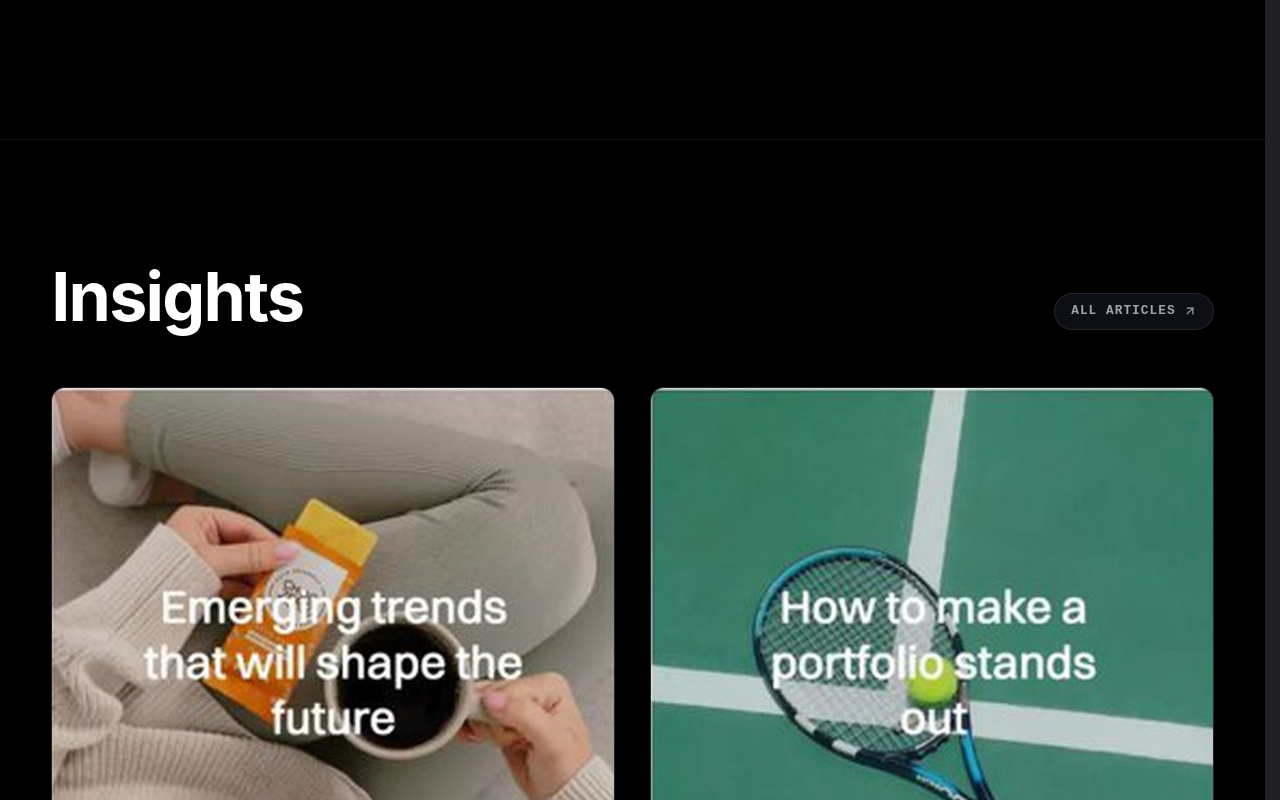
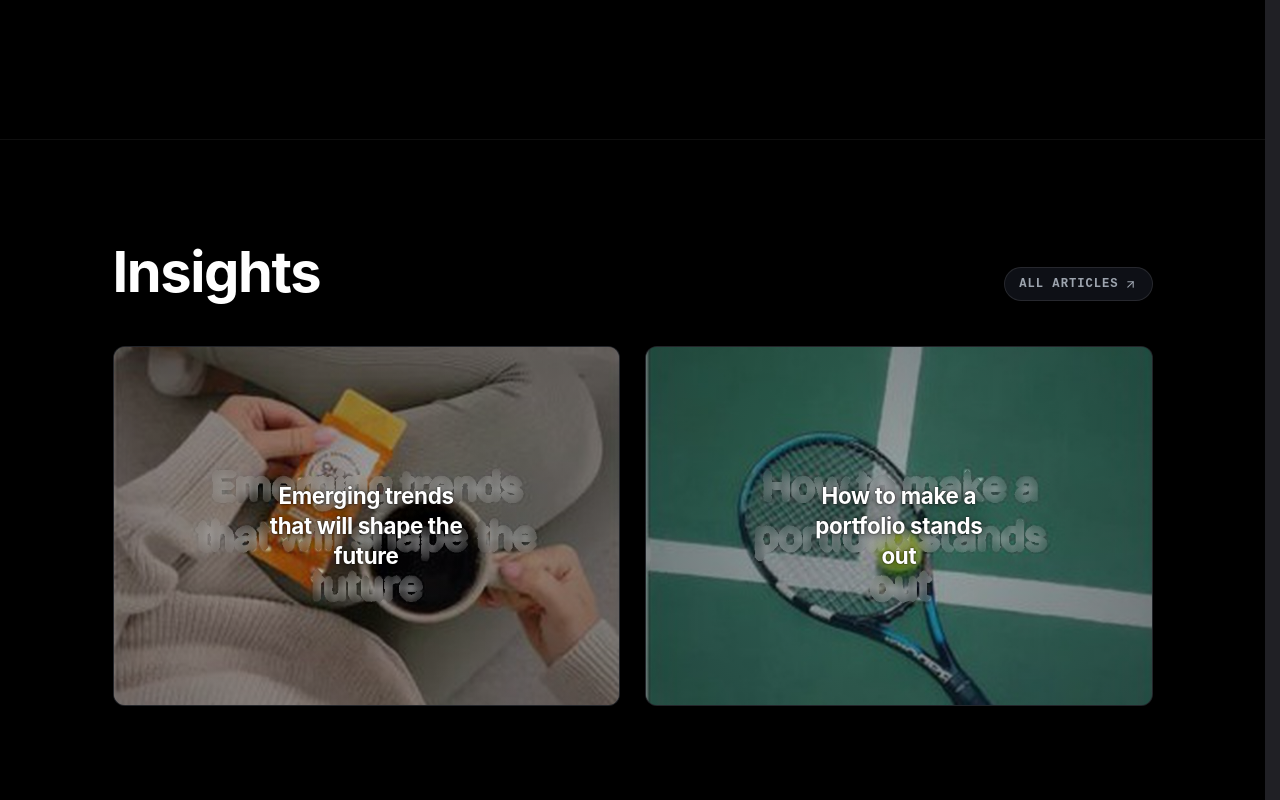
Before and after one commit to dilshandevxx/dilshan-personal-portfolio, a Next.js app: page / in a window 1280 px wide. Shown: the part 4820-5620 px from the top of the page. Built offline with nearby package versions, Linux system fonts and the light colour scheme; a web font is replaced by a local one.

Commit message:
style(insights): scale down cards to elegant proportions and render crisp vector typography

```diff
--- a/src/components/cover/sections/InsightsSection.module.css
+++ b/src/components/cover/sections/InsightsSection.module.css
@@ -1,7 +1,7 @@
-/* Insights Section (Exact Match to Reference Design) */
+/* Insights Section — Clean, Editorial & Proportionate */
 .insightsSection {
   background-color: #000000;
-  padding: clamp(6.5rem, 9.5vw, 9.5rem) clamp(1.5rem, 4vw, 3.5rem);
+  padding: clamp(5.5rem, 8vw, 8rem) clamp(1.5rem, 4vw, 3rem);
   border-top: 1px solid rgba(255, 255, 255, 0.06);
   position: relative;
   width: 100%;
@@ -10,12 +10,13 @@
 
 @media (max-width: 768px) {
   .insightsSection {
-    padding: 5rem 1.5rem 6.5rem;
+    padding: 4.25rem 1.25rem 5.5rem;
   }
 }
 
+/* Constrained, beautifully balanced container (max-width: 1040px matches Skills & FAQ) */
 .container {
-  max-width: 1360px;
+  max-width: 1040px;
   margin: 0 auto;
   width: 100%;
 }
@@ -25,16 +26,16 @@
   display: flex;
   align-items: flex-end;
   justify-content: space-between;
-  margin-bottom: clamp(2.5rem, 4.5vw, 4rem);
-  gap: 1.5rem;
+  margin-bottom: clamp(2rem, 3.5vw, 3rem);
+  gap: 1.25rem;
 }
 
 .title {
   color: #ffffff;
   font-family: var(--font-display, "Plus Jakarta Sans", "Outfit", -apple-system, sans-serif);
-  font-size: clamp(2.5rem, 5.5vw, 4.25rem);
+  font-size: clamp(2.25rem, 4.5vw, 3.5rem);
   font-weight: 700;
-  line-height: 1;
+  line-height: 1.05;
   letter-spacing: -0.025em;
   margin: 0;
 }
@@ -42,17 +43,17 @@
 .allInsightsLink {
   display: inline-flex;
   align-items: center;
-  gap: 0.45rem;
+  gap: 0.35rem;
   font-family: var(--font-mono, monospace);
-  font-size: 0.8rem;
+  font-size: 0.76rem;
   font-weight: 600;
   letter-spacing: 0.08em;
   text-transform: uppercase;
   color: #9da4ae;
   text-decoration: none;
-  padding: 0.45rem 1rem;
+  padding: 0.4rem 0.9rem;
   border-radius: 999px;
-  background-color: #0d0f14;
+  background-color: #0e1016;
   border: 1px solid rgba(255, 255, 255, 0.1);
   transition: all 0.25s ease;
 }
@@ -60,22 +61,22 @@
 .allInsightsLink:hover {
   color: #ffffff;
   border-color: rgba(255, 255, 255, 0.28);
-  background-color: #151820;
+  background-color: #161922;
   transform: translateY(-2px);
 }
 
-/* 2-Column Grid */
+/* 2-Column Responsive Grid */
 .grid {
   display: grid;
   grid-template-columns: repeat(2, 1fr);
-  gap: clamp(1.5rem, 2.75vw, 2.75rem);
+  gap: clamp(1.25rem, 2vw, 1.75rem);
   width: 100%;
 }
 
-@media (max-width: 768px) {
+@media (max-width: 720px) {
   .grid {
     grid-template-columns: 1fr;
-    gap: 2rem;
+    gap: 1.75rem;
   }
 }
 
@@ -88,7 +89,7 @@
   display: block;
   text-decoration: none;
   outline: none;
-  border-radius: 14px;
+  border-radius: 12px;
   width: 100%;
   transition: transform 0.35s cubic-bezier(0.16, 1, 0.3, 1);
 }
@@ -102,22 +103,23 @@
   outline-offset: 4px;
 }
 
-/* Visual Canvas */
+/* Visual Canvas — Controlled, sleek aspect ratio (16 / 11) with max-height 360px */
 .imageCanvas {
   position: relative;
   width: 100%;
-  aspect-ratio: 16 / 15;
-  border-radius: 14px;
+  aspect-ratio: 16 / 11.5;
+  max-height: 360px;
+  border-radius: 12px;
   overflow: hidden;
   background-color: #101218;
   border: 1px solid rgba(255, 255, 255, 0.08);
-  box-shadow: 0 16px 36px -12px rgba(0, 0, 0, 0.7);
-  transition: border-color 0.4s ease, box-shadow 0.4s ease;
+  box-shadow: 0 12px 30px -10px rgba(0, 0, 0, 0.7);
+  transition: border-color 0.35s ease, box-shadow 0.35s ease;
 }
 
 .cardLink:hover .imageCanvas {
-  border-color: rgba(255, 255, 255, 0.26);
-  box-shadow: 0 24px 50px -12px rgba(0, 0, 0, 0.9);
+  border-color: rgba(255, 255, 255, 0.24);
+  box-shadow: 0 20px 42px -12px rgba(0, 0, 0, 0.88);
 }
 
 .cardImage {
@@ -129,34 +131,77 @@
   transform: scale(1.045);
 }
 
-/* Hover Pill Badge */
-.hoverPill {
+/* Subtle Dark Vignette Scrim for Contrast & Elegance */
+.darkOverlay {
   position: absolute;
-  bottom: 1.25rem;
-  right: 1.25rem;
-  background: rgba(14, 16, 22, 0.86);
-  backdrop-filter: blur(14px);
-  -webkit-backdrop-filter: blur(14px);
-  border: 1px solid rgba(255, 255, 255, 0.16);
-  border-radius: 999px;
-  padding: 0.42rem 0.95rem;
-  color: #ffffff;
-  font-family: var(--font-body, -apple-system, sans-serif);
-  font-size: 0.78rem;
-  font-weight: 600;
-  letter-spacing: 0.02em;
-  display: inline-flex;
-  align-items: center;
-  gap: 0.35rem;
-  z-index: 2;
-  opacity: 0;
-  transform: translateY(6px);
-  transition: opacity 0.25s ease, transform 0.25s ease, background 0.2s ease;
-  pointer-events: none;
-  box-shadow: 0 4px 14px rgba(0, 0, 0, 0.5);
+  inset: 0;
+  background: radial-gradient(circle at center, rgba(10, 12, 16, 0.22) 0%, rgba(10, 12, 16, 0.45) 100%);
+  z-index: 1;
+  transition: background 0.35s ease;
 }
 
-.cardLink:hover .hoverPill {
+.cardLink:hover .darkOverlay {
+  background: radial-gradient(circle at center, rgba(10, 12, 16, 0.16) 0%, rgba(10, 12, 16, 0.40) 100%);
+}
+
+/* Centered Content Overlay */
+.contentOverlay {
+  position: absolute;
+  inset: 0;
+  display: flex;
+  align-items: center;
+  justify-content: center;
+  padding: 1.5rem;
+  z-index: 2;
+  text-align: center;
+  pointer-events: none;
+}
+
+.cardTitle {
+  color: #ffffff;
+  font-family: var(--font-display, "Plus Jakarta Sans", "Outfit", -apple-system, BlinkMacSystemFont, sans-serif);
+  font-size: clamp(1.2rem, 1.75vw, 1.55rem);
+  font-weight: 700;
+  line-height: 1.34;
+  letter-spacing: -0.015em;
+  margin: 0;
+  max-width: 310px;
+  text-align: center;
+  text-shadow: 0 2px 14px rgba(0, 0, 0, 0.75), 0 0 2px rgba(0, 0, 0, 0.9);
+  transition: transform 0.3s ease, text-shadow 0.3s ease;
+}
+
+.cardLink:hover .cardTitle {
+  transform: translateY(-2px);
+  text-shadow: 0 4px 18px rgba(0, 0, 0, 0.9), 0 0 12px rgba(255, 255, 255, 0.25);
+}
+
+/* Sleek Floating Glassmorphism Arrow */
+.actionArrow {
+  position: absolute;
+  bottom: 1rem;
+  right: 1rem;
+  width: 32px;
+  height: 32px;
+  border-radius: 50%;
+  background: rgba(14, 16, 22, 0.82);
+  backdrop-filter: blur(12px);
+  -webkit-backdrop-filter: blur(12px);
+  border: 1px solid rgba(255, 255, 255, 0.16);
+  color: #ffffff;
+  display: flex;
+  align-items: center;
+  justify-content: center;
+  z-index: 3;
+  opacity: 0;
+  transform: translate(-4px, 4px);
+  transition: opacity 0.25s ease, transform 0.25s ease, background-color 0.2s ease;
+  box-shadow: 0 4px 12px rgba(0, 0, 0, 0.5);
+  pointer-events: none;
+}
+
+.cardLink:hover .actionArrow {
   opacity: 1;
-  transform: translateY(0);
+  transform: translate(0, 0);
+  background-color: rgba(255, 255, 255, 0.15);
 }
--- a/src/components/cover/sections/InsightsSection.tsx
+++ b/src/components/cover/sections/InsightsSection.tsx
@@ -10,6 +10,7 @@ import styles from "./InsightsSection.module.css";
 interface InsightItem {
   id: string;
   title: string;
+  lineBreakTitle: React.ReactNode;
   image: string;
   href: string;
 }
@@ -18,13 +19,27 @@ const INSIGHTS: InsightItem[] = [
   {
     id: "emerging-trends",
     title: "Emerging trends that will shape the future",
-    image: "/images/insight_trends_hd.jpg",
+    lineBreakTitle: (
+      <>
+        Emerging trends<br />
+        that will shape the<br />
+        future
+      </>
+    ),
+    image: "/images/insights_bg_trends.jpg",
     href: "/portfolio/blog",
   },
   {
     id: "portfolio-standout",
     title: "How to make a portfolio stands out",
-    image: "/images/insight_portfolio_hd.jpg",
+    lineBreakTitle: (
+      <>
+        How to make a<br />
+        portfolio stands<br />
+        out
+      </>
+    ),
+    image: "/images/insights_bg_portfolio.jpg",
     href: "/portfolio/blog",
   },
 ];
@@ -38,20 +53,20 @@ export default function InsightsSection() {
           <h2 className={styles.title}>Insights</h2>
           <Link href="/portfolio/blog" className={styles.allInsightsLink}>
             <span>All Articles</span>
-            <ArrowUpRight size={14} aria-hidden="true" />
+            <ArrowUpRight size={13} aria-hidden="true" />
           </Link>
         </div>
 
-        {/* 2-Column Responsive Card Grid */}
+        {/* 2-Column Responsive Card Grid (Balanced Scale) */}
         <div className={styles.grid}>
           {INSIGHTS.map((item, idx) => (
             <motion.article
               key={item.id}
               className={styles.cardWrapper}
-              initial={{ opacity: 0, y: 35 }}
+              initial={{ opacity: 0, y: 25 }}
               whileInView={{ opacity: 1, y: 0 }}
-              viewport={{ once: true, margin: "-60px" }}
-              transition={{ duration: 0.6, delay: idx * 0.15, ease: [0.16, 1, 0.3, 1] }}
+              viewport={{ once: true, margin: "-50px" }}
+              transition={{ duration: 0.6, delay: idx * 0.12, ease: [0.16, 1, 0.3, 1] }}
             >
               <Link
                 href={item.href}
@@ -63,18 +78,24 @@ export default function InsightsSection() {
                     src={item.image}
                     alt={item.title}
                     fill
-                    sizes="(max-width: 768px) 100vw, 50vw"
+                    sizes="(max-width: 768px) 100vw, 520px"
                     priority={idx === 0}
                     className={styles.cardImage}
                   />
 
-                  {/* Accessible Label */}
-                  <span className="sr-only">{item.title}</span>
+                  {/* Dark Vignette Scrim for High Contrast */}
+                  <div className={styles.darkOverlay} />
 
-                  {/* Subtle Action Pill that reveals on hover */}
-                  <div className={styles.hoverPill}>
-                    <span>Read Article</span>
-                    <ArrowUpRight size={13} aria-hidden="true" />
+                  {/* Centered Crisp Vector Typography */}
+                  <div className={styles.contentOverlay}>
+                    <h3 className={styles.cardTitle}>
+                      {item.lineBreakTitle}
+                    </h3>
+                  </div>
+
+                  {/* Sleek Floating Arrow on Hover */}
+                  <div className={styles.actionArrow} aria-hidden="true">
+                    <ArrowUpRight size={15} />
                   </div>
                 </div>
               </Link>
```
Also changed, not shown: public/images/insights_bg_portfolio.jpg (added), public/images/insights_bg_trends.jpg (added).
